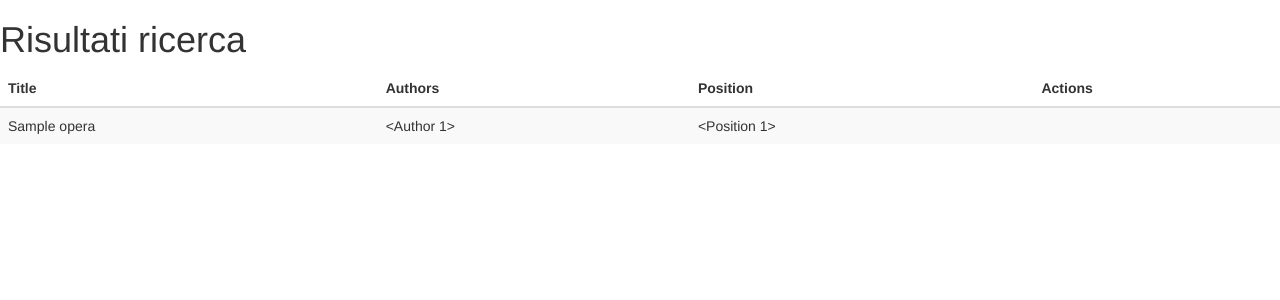
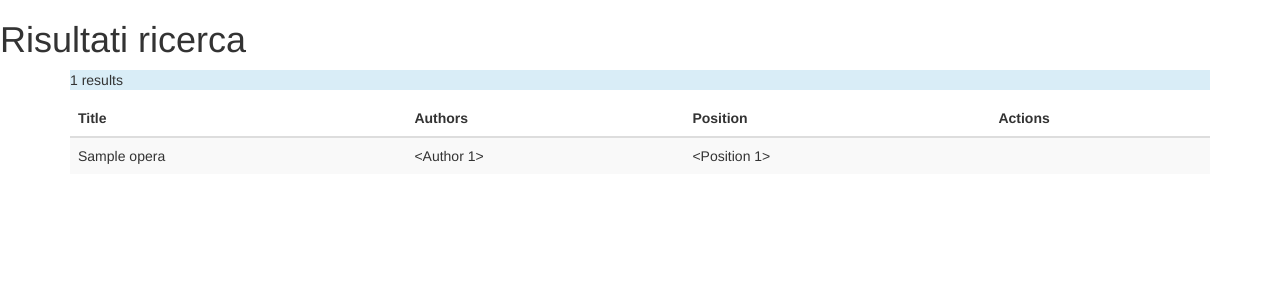
Before and after one commit to boyska/colibri, a Flask app: page /search in a window 1280 px wide. Shown: the part 52-352 px from the top of the page. Run offline with Flask 2, Linux system fonts and the light colour scheme; tables that the repository leaves empty hold one stand-in row (values such as "Sample post"); some libraries are stand-ins or nearby versions.

Commit message:
Nicer search results

```diff
--- a/app/templates/base.html
+++ b/app/templates/base.html
@@ -48,8 +48,10 @@
 	{% endblock %}
 </h1>
 
+<div class="container">
 {% block main_content %}
 {{ content|safe if content else lipsum(2) }}
 {% endblock main_content %}
+</div>
 {% endblock content %}
 {# vim: set ft=jinja: #}
--- a/app/templates/esemplari.html
+++ b/app/templates/esemplari.html
@@ -4,7 +4,18 @@
 {{title if title else "Esemplari"}}
 {% endblock %}
 
+{% block pre_content %}
+{{ super() }}
+{% if esemplari|length > 0 %}
+<p class="bg-info">{{esemplari|length}} results</p>
+{% else %}
+<p class="bg-danger">{{esemplari|length}} results</p>
+{% endif %}
+{% endblock pre_content %}
+
 {% block list %}
+{% if esemplari %}
+
 <thead>
 	<tr>
 		<th>Title</th>
@@ -23,5 +34,6 @@
 </tr>
 {% endfor %}
 </tbody>
+{% endif %}
 {% endblock %}
 {# vim: set ft=jinja: #}
--- a/app/templates/list.html
+++ b/app/templates/list.html
@@ -4,7 +4,9 @@
 {% endblock %}
 
 {% block main_content %}
+{% block pre_content %}
 {{ pre_content }}
+{% endblock pre_content %}
 <div class="table-responsive">
 	<table class="table table-striped">
 		{% block list %}
```
